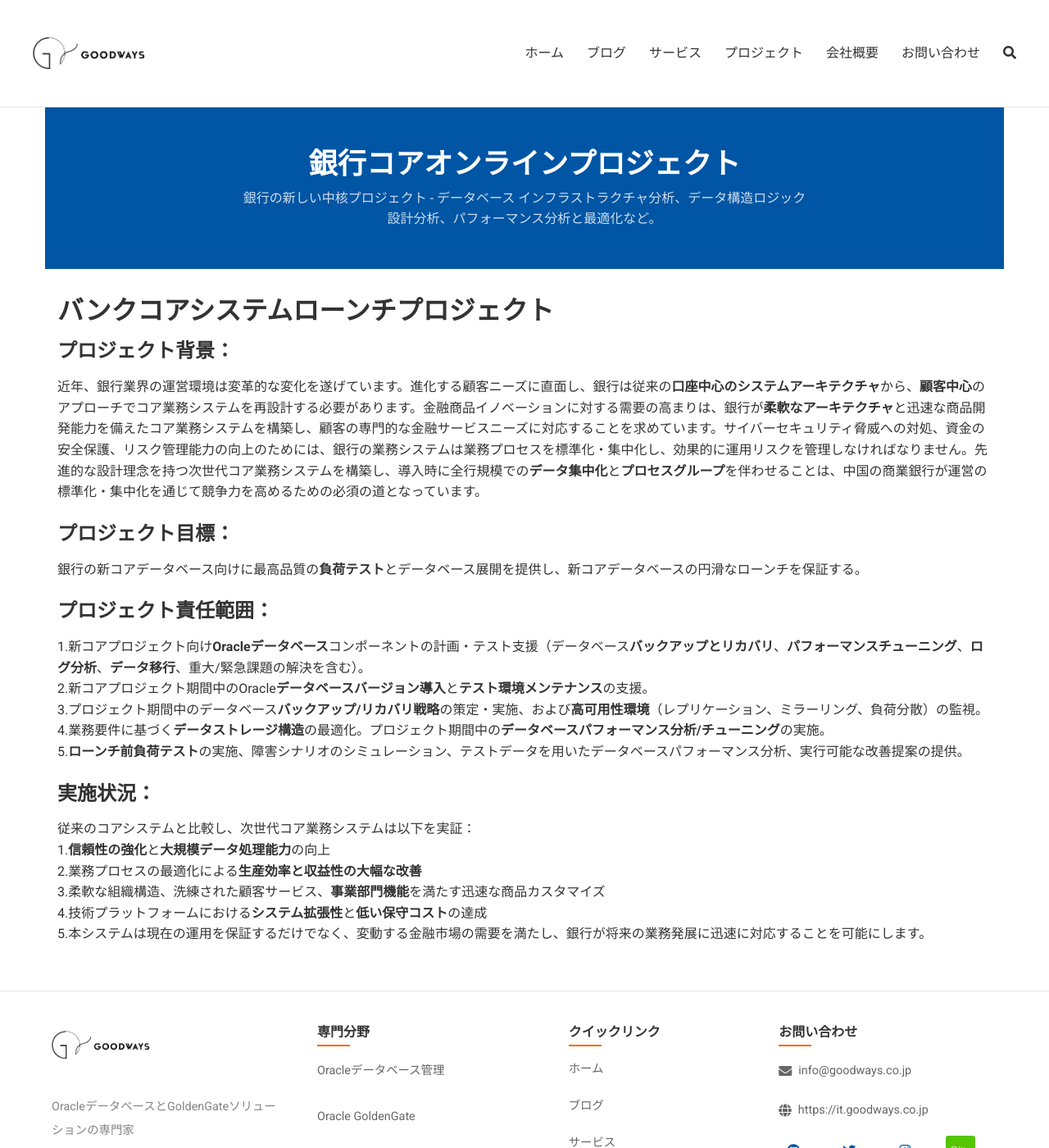
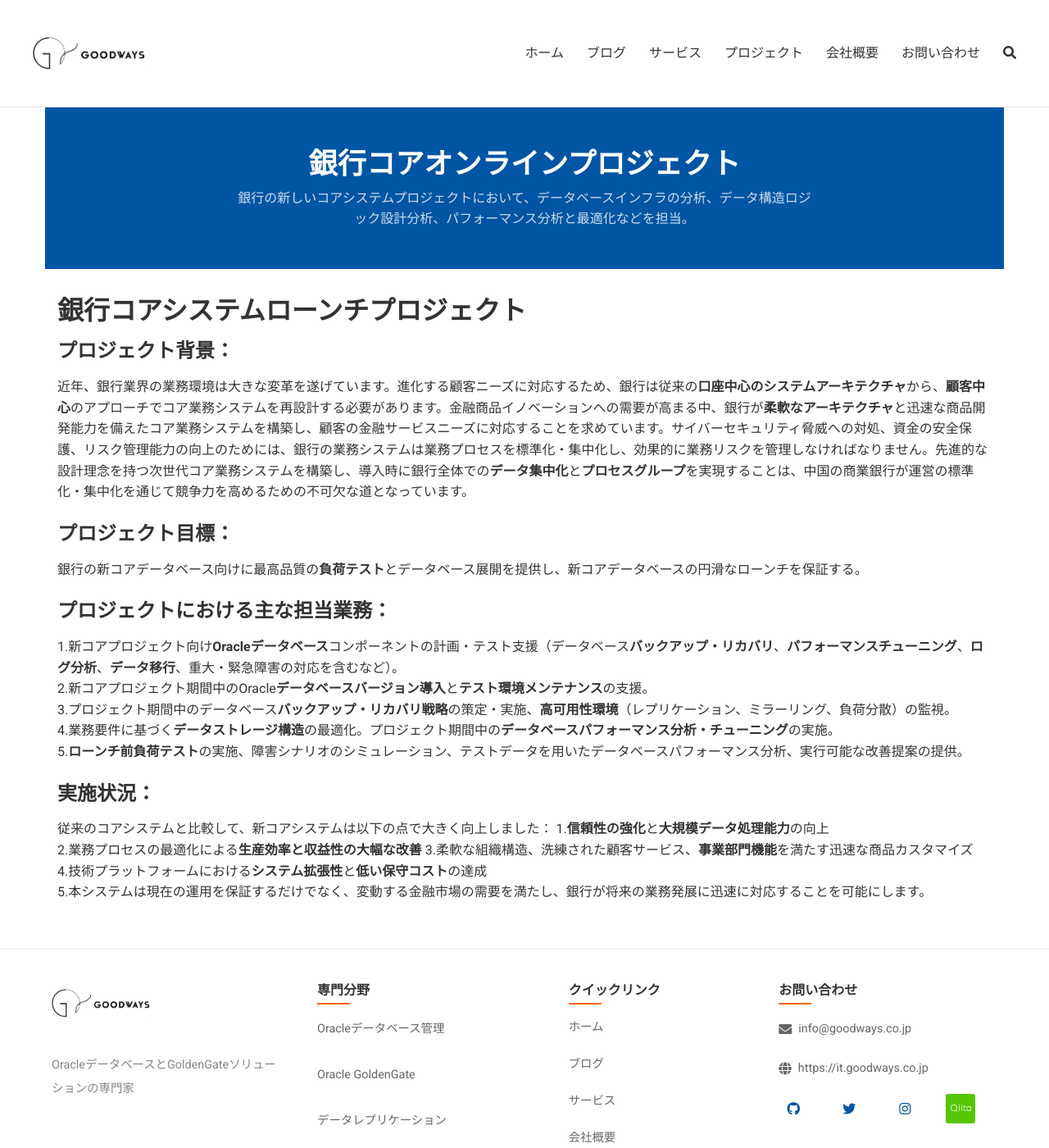
Before and after one commit to goodwaysIT/ja, a Jekyll site: the page built from _projects/Bank-core-online-project.md, in a window 1280 px wide and 1400 px high. Shown: the whole window at 82% size. Built offline with Jekyll 4.4.1, drawn with Linux system fonts in a browser that asks for light colours.

Commit message:
Update Bank-core-online-project.md

```diff
--- a/_projects/Bank-core-online-project.md
+++ b/_projects/Bank-core-online-project.md
@@ -1,29 +1,29 @@
 ---
 layout: page
 title: "銀行コアオンラインプロジェクト"
-description: "銀行の新しい中核プロジェクト - データベース インフラストラクチャ分析、データ構造ロジック設計分析、パフォーマンス分析と最適化など。"
-excerpt: "新しいコア データベースは、パラメータ調整、データ テーブルとデータ ディクショナリの統合と最適化など、再計画と調整が行われ、さまざまなストレス テスト プランが策定されました。これにより、新しいコア データベースがさまざまなビジネス シナリオのニーズに適応できるようになり、データベースのパフォーマンスが向上し、データ拡張機能が強化され、データベースの高可用性、セキュリティ、安定性が強化されました。"
+description: "銀行の新しいコアシステムプロジェクトにおいて、データベースインフラの分析、データ構造ロジック設計分析、パフォーマンス分析と最適化などを担当。"
+excerpt: "本プロジェクトは新しいコアデータベースは、パラメータ調整、データテーブルとデータディクショナリの統合と最適化などが行われ、さまざまなストレステストプランが策定されました。これにより、新コアデータベースが多様な業務シナリオに対応でき、データベースのパフォーマンスが向上し、データ拡張機能が強化され、高可用性・セキュリティ・安定性が強化されました。"
 order: 6
 tags: ["Oracle", "Oracle Exadata", "Backup Strategy Optimization", "Centralized Management", "Faster Recovery", "Zero Data Loss"]
 ---
 
-# バンクコアシステムローンチプロジェクト
+# 銀行コアシステムローンチプロジェクト
 
 ## プロジェクト背景：
-近年、銀行業界の運営環境は変革的な変化を遂げています。進化する顧客ニーズに直面し、銀行は従来の**口座中心のシステムアーキテクチャ**から、**顧客中心**のアプローチでコア業務システムを再設計する必要があります。金融商品イノベーションに対する需要の高まりは、銀行が**柔軟なアーキテクチャ**と迅速な商品開発能力を備えたコア業務システムを構築し、顧客の専門的な金融サービスニーズに対応することを求めています。サイバーセキュリティ脅威への対処、資金の安全保護、リスク管理能力の向上のためには、銀行の業務システムは業務プロセスを標準化・集中化し、効果的に運用リスクを管理しなければなりません。先進的な設計理念を持つ次世代コア業務システムを構築し、導入時に全行規模での**データ集中化**と**プロセスグループ**を伴わせることは、中国の商業銀行が運営の標準化・集中化を通じて競争力を高めるための必須の道となっています。
+近年、銀行業界の業務環境は大きな変革を遂げています。進化する顧客ニーズに対応するため、銀行は従来の**口座中心のシステムアーキテクチャ**から、**顧客中心**のアプローチでコア業務システムを再設計する必要があります。金融商品イノベーションへの需要が高まる中、銀行が**柔軟なアーキテクチャ**と迅速な商品開発能力を備えたコア業務システムを構築し、顧客の金融サービスニーズに対応することを求めています。サイバーセキュリティ脅威への対処、資金の安全保護、リスク管理能力の向上のためには、銀行の業務システムは業務プロセスを標準化・集中化し、効果的に業務リスクを管理しなければなりません。先進的な設計理念を持つ次世代コア業務システムを構築し、導入時に銀行全体での**データ集中化**と**プロセスグループ**を実現することは、中国の商業銀行が運営の標準化・集中化を通じて競争力を高めるための不可欠な道となっています。
 
 ## プロジェクト目標：
 銀行の新コアデータベース向けに最高品質の**負荷テスト**とデータベース展開を提供し、新コアデータベースの円滑なローンチを保証する。
 
-## プロジェクト責任範囲：
-1.新コアプロジェクト向け**Oracleデータベース**コンポーネントの計画・テスト支援（データベース**バックアップとリカバリ**、**パフォーマンスチューニング**、**ログ分析**、**データ移行**、重大/緊急課題の解決を含む）。
+## プロジェクトにおける主な担当業務：
+1.新コアプロジェクト向け**Oracleデータベース**コンポーネントの計画・テスト支援（データベース**バックアップ・リカバリ**、**パフォーマンスチューニング**、**ログ分析**、**データ移行**、重大・緊急障害の対応を含むなど）。
 2.新コアプロジェクト期間中のOracle**データベースバージョン導入**と**テスト環境メンテナンス**の支援。
-3.プロジェクト期間中のデータベース**バックアップ/リカバリ戦略**の策定・実施、および**高可用性環境**（レプリケーション、ミラーリング、負荷分散）の監視。
-4.業務要件に基づく**データストレージ構造**の最適化。プロジェクト期間中の**データベースパフォーマンス分析/チューニング**の実施。
+3.プロジェクト期間中のデータベース**バックアップ・リカバリ戦略**の策定・実施、**高可用性環境**（レプリケーション、ミラーリング、負荷分散）の監視。
+4.業務要件に基づく**データストレージ構造**の最適化。プロジェクト期間中の**データベースパフォーマンス分析・チューニング**の実施。
 5.**ローンチ前負荷テスト**の実施、障害シナリオのシミュレーション、テストデータを用いたデータベースパフォーマンス分析、実行可能な改善提案の提供。
 
 ## 実施状況：
-従来のコアシステムと比較し、次世代コア業務システムは以下を実証：
+従来のコアシステムと比較して、新コアシステムは以下の点で大きく向上しました：
 1.**信頼性の強化**と**大規模データ処理能力**の向上
 2.業務プロセスの最適化による**生産効率と収益性の大幅な改善**
 3.柔軟な組織構造、洗練された顧客サービス、**事業部門機能**を満たす迅速な商品カスタマイズ
```
